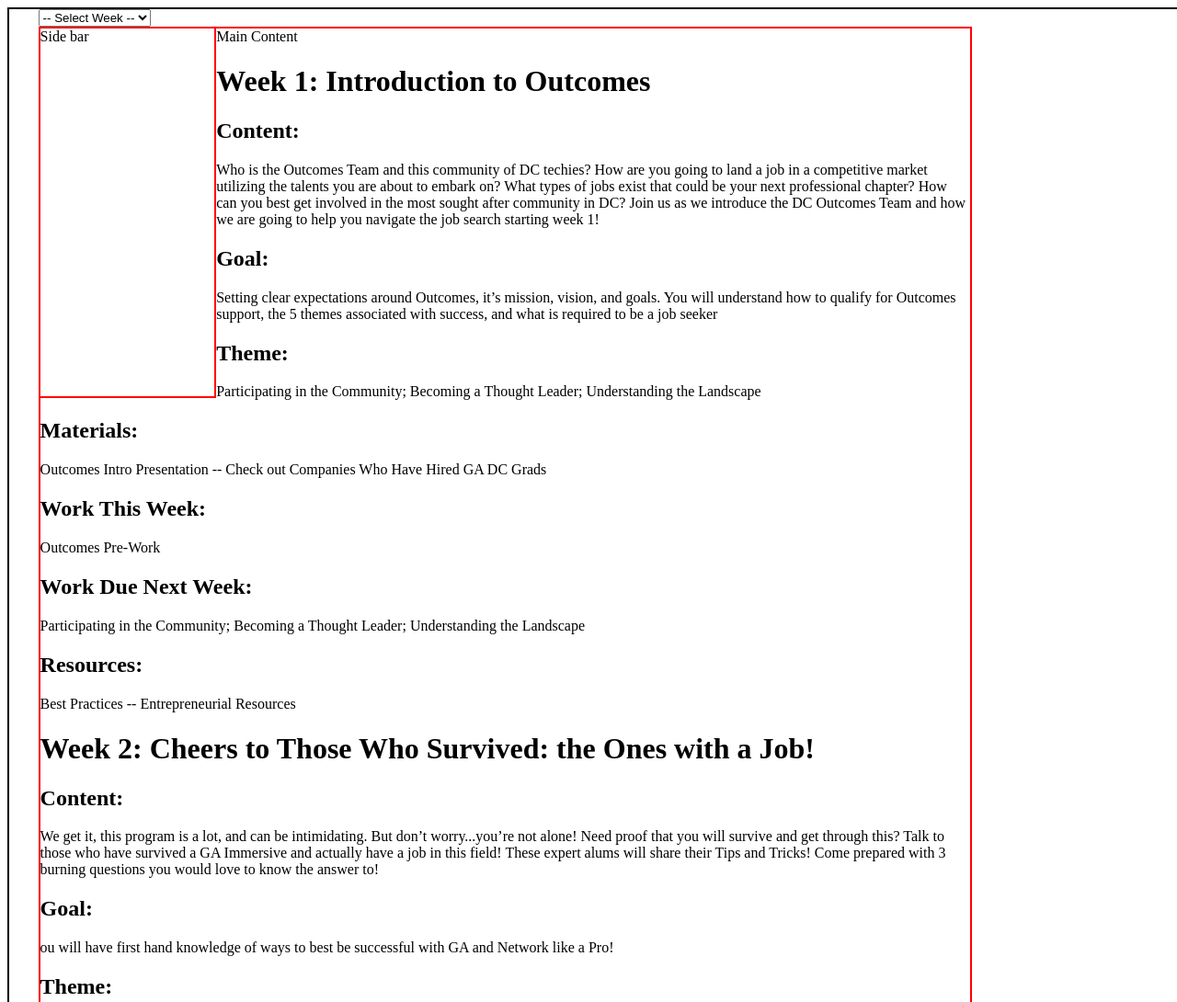
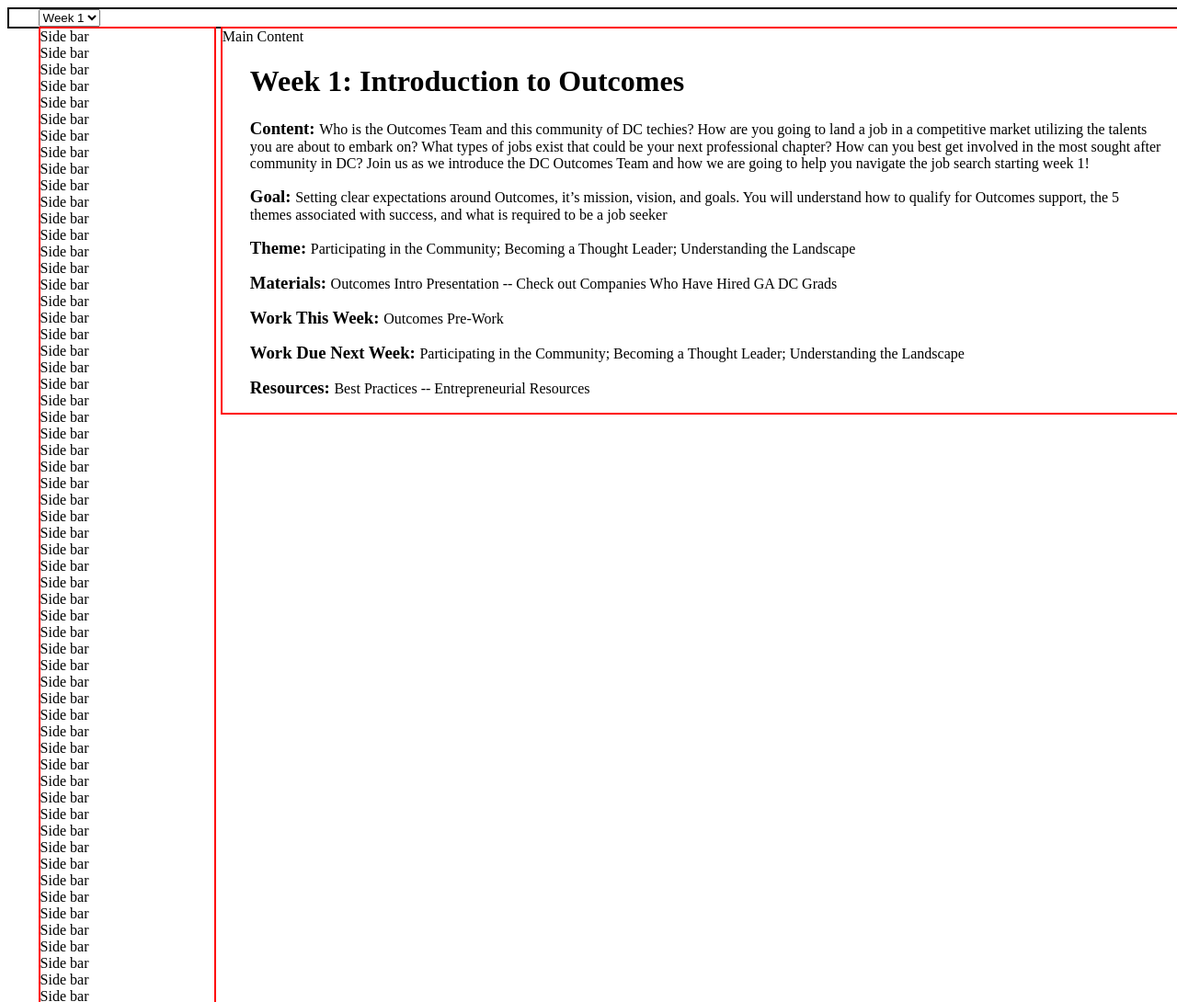
Before and after one commit to robertzehnder/outcomesSite, a plain HTML site: page index.html in a window 1280 px wide. Shown: the top 1090 px of the page at 92% size. Drawn offline with nearby package versions, Linux system fonts and the light colour scheme.

Commit message:
Makes progress on attaching div show/hide to dropdown menu. Need to iron out the bug where divs aren't showing up and two are showing at the same time.

```diff
--- a/css/style.css
+++ b/css/style.css
@@ -3,6 +3,8 @@ main {
   border: 2px solid black;
   padding-left: 2.5%;
   padding-right: 2.5%;
+  /*display: flex;
+  flex-direction: row;*/
 }
 
 .clear {
@@ -14,10 +16,29 @@ main {
   border: 2px solid red;
   float: left;
   min-height: 400px;
+  /*height: ;*/
 }
 
 .content {
-  width:80%;
+  float: right;
+  width:84%;
   border: 2px solid red;
   min-height: 400px;
 }
+
+.overview {
+  padding-left: 30px;
+  padding-right: 40px;
+}
+
+/*.week {
+  display: none;
+}
+
+#week1 {
+  display: block;
+}*/
+
+h3 {
+  display: inline;
+}
--- a/index.html
+++ b/index.html
@@ -21,26 +21,77 @@
   </head>
   <main>
     <!-- Week selection dropdown -->
-    <select id="weekDD">
-      <option value="pick">-- Select Week --</option>
-      <option value="week1">Week 1</option>
-      <option value="week2">Week 2</option>
-      <option value="week3">Week 3</option>
-      <option value="week4">Week 4</option>
-      <option value="week5">Week 5</option>
-      <option value="week6">Week 6</option>
-      <option value="week7">Week 7</option>
-      <option value="week8">Week 8</option>
-      <option value="week9">Week 9</option>
-      <option value="week10">Week 10</option>
-      <option value="week11">Week 11</option>
-      <option value="week12">Week 12</option>
-    </select>
+    <select id="weekDD"></select>
 
     <div class="clear"></div>
 
     <div class="sidebar">
-      Side bar
+      Side bar<br>
+      Side bar<br>
+      Side bar<br>
+      Side bar<br>
+      Side bar<br>
+      Side bar<br>
+      Side bar<br>
+      Side bar<br>
+      Side bar<br>
+      Side bar<br>
+      Side bar<br>
+      Side bar<br>
+      Side bar<br>
+      Side bar<br>
+      Side bar<br>
+      Side bar<br>
+      Side bar<br>
+      Side bar<br>
+      Side bar<br>
+      Side bar<br>
+      Side bar<br>
+      Side bar<br>
+      Side bar<br>
+      Side bar<br>
+      Side bar<br>
+      Side bar<br>
+      Side bar<br>
+      Side bar<br>
+      Side bar<br>
+      Side bar<br>
+      Side bar<br>
+      Side bar<br>
+      Side bar<br>
+      Side bar<br>
+      Side bar<br>
+      Side bar<br>
+      Side bar<br>
+      Side bar<br>
+      Side bar<br>
+      Side bar<br>
+      Side bar<br>
+      Side bar<br>
+      Side bar<br>
+      Side bar<br>
+      Side bar<br>
+      Side bar<br>
+      Side bar<br>
+      Side bar<br>
+      Side bar<br>
+      Side bar<br>
+      Side bar<br>
+      Side bar<br>
+      Side bar<br>
+      Side bar<br>
+      Side bar<br>
+      Side bar<br>
+      Side bar<br>
+      Side bar<br>
+      Side bar<br>
+      Side bar<br>
+      Side bar<br>
+      Side bar<br>
+      Side bar<br>
+      Side bar<br>
+      Side bar<br>
+      Side bar<br>
     </div>
     <div class="content">
       Main Content
--- a/js/data.js
+++ b/js/data.js
@@ -17,19 +17,19 @@ data = [
     theme: 'Participating in the Community; Understanding the Landscape',
     materials: 'none',
     workDue: '3 Networking Opportunities that you will attend & Input into your Personal Outcomes Tracker 3 Organizations that pique  your interest & Input into your Personal Outcomes Tracker in Company Target List Weekly Blogpost',
-    homework: 'What’s My Brand Worksheet (Once completed, save your edit link to see your responses ongoing) \n Free Personality Test \n Identify 3 New Organizations that pique  your interest & Input into your Personal Outcomes Tracker  in Company Target List \n Weekly Blogpost ' ,
+    homework: 'What’s My Brand Worksheet (Once completed, save your edit link to see your responses ongoing) <br> Free Personality Test <br> Identify 3 New Organizations that pique  your interest & Input into your Personal Outcomes Tracker  in Company Target List <br> Weekly Blogpost ' ,
     smallGroup: 'Introductions: Your Goals & Identifying Your Why',
     resources: "Best Practices -- Entrepreneurial Resources"
   },
   {
     week: 3,
     title: 'Finding Your Voice & Defining Your Brand',
-    content: 'Your brand is your value proposition. It is important to understand who you are as a professional in your chosen field. It is what makes you uniquely qualified over candidates who are just merely qualified based solely on hard skills. This is what makes you different than any other candidates and allows you to stand out from the crowd. These differentiators, when coupled with your hard skills, translate into employable skills that define you as a professional. \n But how do you promote your brand and talents? Don’t worry, we’ve got you covered!  We will show you how to explain yourself and your talents in a compelling and interesting way so that your brand doesn’t get lost in translation!',
+    content: 'Your brand is your value proposition. It is important to understand who you are as a professional in your chosen field. It is what makes you uniquely qualified over candidates who are just merely qualified based solely on hard skills. This is what makes you different than any other candidates and allows you to stand out from the crowd. These differentiators, when coupled with your hard skills, translate into employable skills that define you as a professional. <br> But how do you promote your brand and talents? Don’t worry, we’ve got you covered!  We will show you how to explain yourself and your talents in a compelling and interesting way so that your brand doesn’t get lost in translation!',
     goal: 'Defining Your Voice and Discovering Your Brand is critical in the job search success story! Improve your elevator pitches and presentations by learning how to utilize storytelling techniques in business settings.',
     theme: 'Developing Your Brand',
-    materials: 'Bring notebook, pen/pencil \n <a href="https://drive.google.com/open?id=0B0cuNYi34jyuV1NmRjgzSDJ4d3M">Storytelling Tips, Tricks & Story Map</a>',
+    materials: 'Bring notebook, pen/pencil <br> <a href="https://drive.google.com/open?id=0B0cuNYi34jyuV1NmRjgzSDJ4d3M">Storytelling Tips, Tricks & Story Map</a>',
     workDue: '3 Networking Opportunities that you will attend & Input into your Personal Outcomes Tracker 3 Organizations that pique  your interest & Input into your Personal Outcomes Tracker in Company Target List Weekly Blogpost',
-    homework: 'What’s My Brand Worksheet (Once completed, save your edit link to see your responses ongoing) \n Free Personality Test \n Identify 3 New Organizations that pique  your interest & Input into your Personal Outcomes Tracker  in Company Target List \n Weekly Blogpost ' ,
+    homework: 'What’s My Brand Worksheet (Once completed, save your edit link to see your responses ongoing) <br> Free Personality Test <br> Identify 3 New Organizations that pique  your interest & Input into your Personal Outcomes Tracker  in Company Target List <br> Weekly Blogpost ' ,
     smallGroup: 'No small groups this week',
     resources: "Professional Brand"
   }
--- a/js/roadmapView.js
+++ b/js/roadmapView.js
@@ -1,3 +1,5 @@
+var counter = 0;
+
 class RoadmapView {
   constructor(roadmap1) {
     this.roadmap = roadmap1;
@@ -5,19 +7,21 @@ class RoadmapView {
   }
 
   template() {
-    var container = $("<div class='overview'></div>");
+    counter++;
+    var container = $("<div id='week"+counter+"' class='overview week'></div>");
     container.append($("<h1>Week " + this.roadmap.week + ": " + this.roadmap.title + "</h1>"));
-    container.append($("<p><h2>Content: </h2>" + this.roadmap.content + "</p>"));
-    container.append($("<p><h2>Goal: </h2>" + this.roadmap.goal + "</p>"));
-    container.append($("<p><h2>Theme: </h2>" + this.roadmap.theme + "</p>"));
-    container.append($("<p><h2>Materials: </h2>" + this.roadmap.materials + "</p>"));
-    container.append($("<p><h2>Work This Week: </h2>" + this.roadmap.workDue + "</p>"));
-    container.append($("<p><h2>Work Due Next Week: </h2>" + this.roadmap.theme + "</p>"));
-    container.append($("<p><h2>Resources: </h2>" + this.roadmap.resources + "</p>"));
+    container.append($("<p><h3>Content: </h3>" + this.roadmap.content + "</p>"));
+    container.append($("<p><h3>Goal: </h3>" + this.roadmap.goal + "</p>"));
+    container.append($("<p><h3>Theme: </h3>" + this.roadmap.theme + "</p>"));
+    container.append($("<p><h3>Materials: </h3>" + this.roadmap.materials + "</p>"));
+    container.append($("<p><h3>Work This Week: </h3>" + this.roadmap.workDue + "</p>"));
+    container.append($("<p><h3>Work Due Next Week: </h3>" + this.roadmap.theme + "</p>"));
+    container.append($("<p><h3>Resources: </h3>" + this.roadmap.resources + "</p>"));
     return container;
   }
   render(){
     this.element = this.template();
+    counter=0;
   }
 
 }
--- a/js/script.js
+++ b/js/script.js
@@ -1,9 +1,21 @@
 $( document ).ready(function() {
+
   data.forEach((week1) => {
-    var info = new Roadmap(week1.week,week1.title,week1.content,week1.goal,week1.theme,week1.materials,week1.workDue,week1.homework,week1.smallGroup,week1.resources)
-    var roadmapView = new RoadmapView(info)
-    roadmapView.render()
-    $(".content").append(roadmapView.element)
+      var info = new Roadmap(week1.week,week1.title,week1.content,week1.goal,week1.theme,week1.materials,week1.workDue,week1.homework,week1.smallGroup,week1.resources)
+      var roadmapView = new RoadmapView(info)
+      roadmapView.render()
+      $(".content").append(roadmapView.element)
+      $("#weekDD").append("<option value='week" + info.week + "'>Week "  + info.week + "</option>")
+      $('.week').hide();
+      $('#week1').toggle();
+  });
+
+  $("#weekDD").change(function() {
+      let id = '#' + $("#weekDD option:selected").val();
+      // console.log(week1);
+      $('.week').hide(); //$(this).attr("style", "");
+      $(id).attr("style", "");;
+      console.log(id)
   });
 });
 
```
